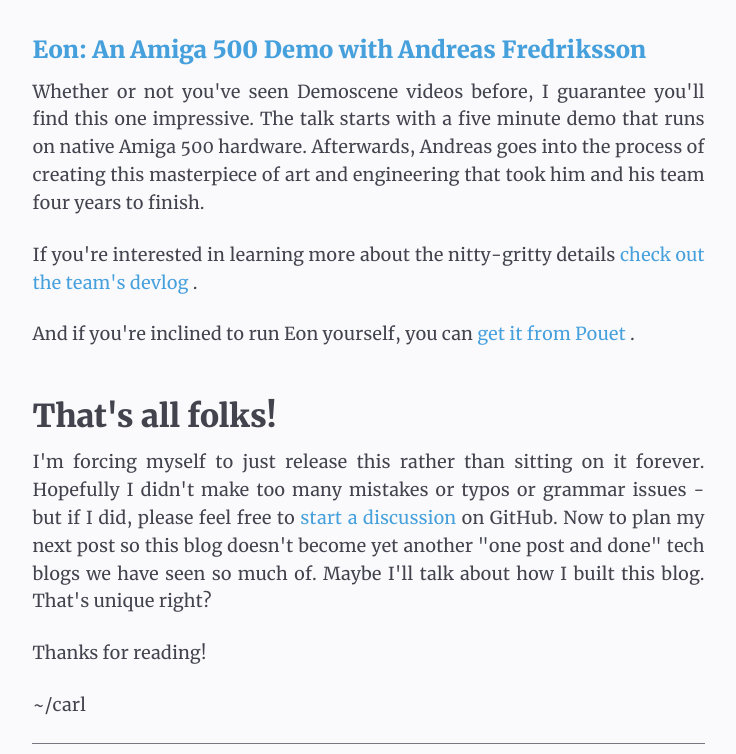
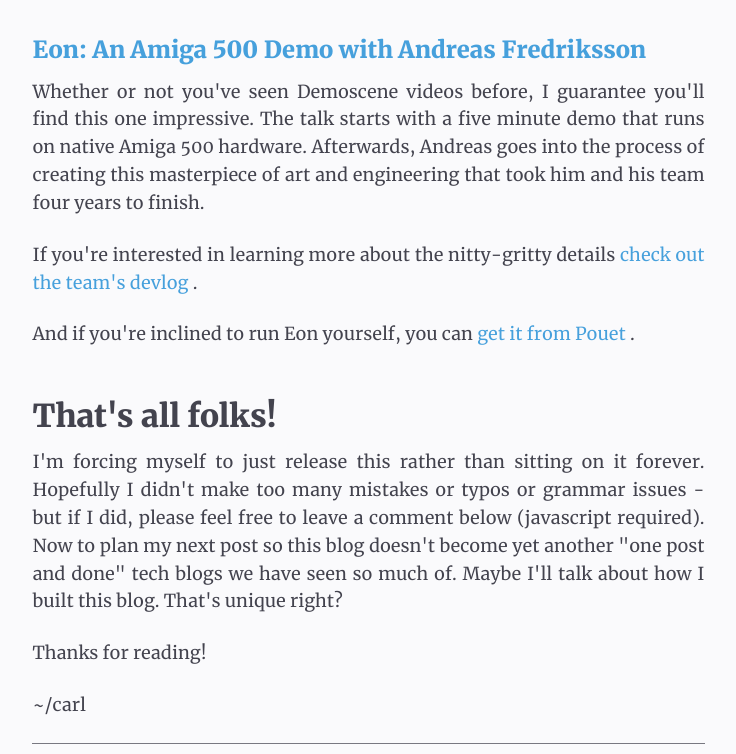
Before and after one commit to carlsverre/carlsverre.com, an Astro site: page /writing/handmade-seattle-2023 in a window 1280 px wide. Shown: the part 5782-6536 px from the top of the page, without its empty margins (264-1000 px from the left). Built offline with nearby package versions, Linux system fonts and the light colour scheme; Astro itself is replaced by a stand-in of ours.

Commit message:
minor tweak

```diff
--- a/src/content/posts/handmade-seattle-2023.mdx
+++ b/src/content/posts/handmade-seattle-2023.mdx
@@ -179,7 +179,7 @@ And if you're inclined to run Eon yourself, you can [get it from Pouet][eon-poue
 
 ## That's all folks!
 
-I'm forcing myself to just release this rather than sitting on it forever. Hopefully I didn't make too many mistakes or typos or grammar issues - but if I did, please feel free to [start a discussion] on GitHub. Now to plan my next post so this blog doesn't become yet another "one post and done" tech blogs we have seen so much of. Maybe I'll talk about how I built this blog. That's unique right?
+I'm forcing myself to just release this rather than sitting on it forever. Hopefully I didn't make too many mistakes or typos or grammar issues - but if I did, please feel free to leave a comment below (javascript required). Now to plan my next post so this blog doesn't become yet another "one post and done" tech blogs we have seen so much of. Maybe I'll talk about how I built this blog. That's unique right?
 
 Thanks for reading!
 
```
